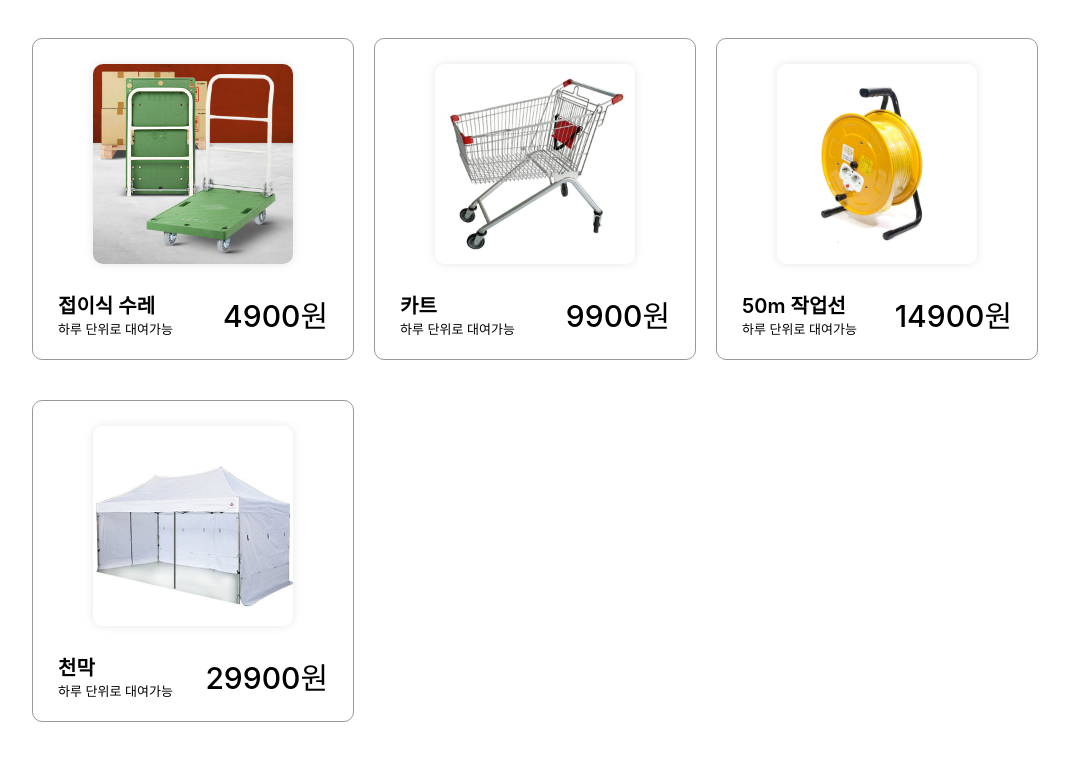
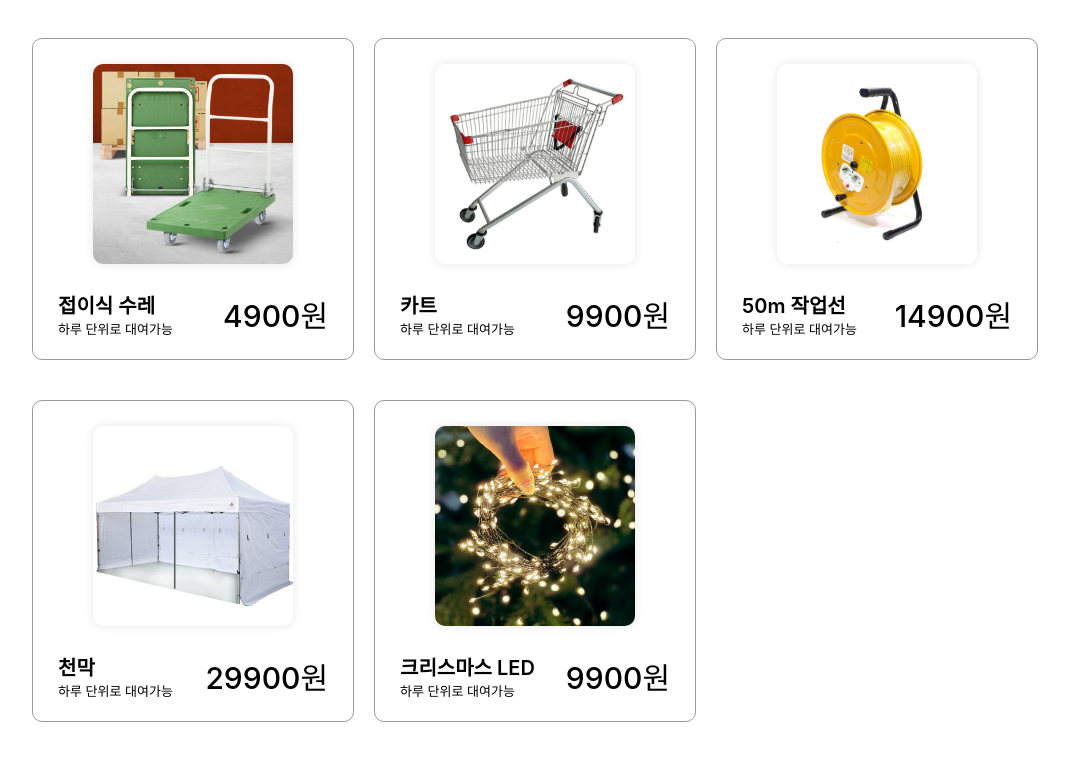
Before and after one commit to codingbird1234/HiSeoMoon_TodayRental, a React (Create React App) app: page /rental in a window 1280 px wide. Shown: the part 1056-1816 px from the top of the page, without its empty margins (108-1177 px from the left). Built offline with nearby package versions, Linux system fonts and the light colour scheme.

Commit message:
3차 완성

```diff
--- a/src/assets/products.json
+++ b/src/assets/products.json
@@ -88,5 +88,14 @@
     "address": "대구광역시 북구 대학로 80",
     "rentalCost": 29900,
     "productImage": "/images/tent.png"
+  },
+  "110": {
+    "id": 110,
+    "productName": "크리스마스 LED",
+    "rentalTermStandard": "하루",
+    "remainProduct": 30,
+    "address": "대구광역시 북구 대학로 80",
+    "rentalCost": 9900,
+    "productImage": "/images/led.png"
   }
 }
--- a/src/component/Body.js
+++ b/src/component/Body.js
@@ -8,5 +8,10 @@ export default Body;
 
 const BodyBox = styled.div`
   width: 100%;
-  height: 1500px;
+  min-height: 100%;
+  max-height: 1500px;
+  display: flex;
+  flex-direction: row;
+  justify-content: center;
+  //align-items: center;
 `;
--- a/src/page/BasicPage/index.js
+++ b/src/page/BasicPage/index.js
@@ -8,27 +8,27 @@ export default BasicPage;
 
 const BasicPageBox = styled.div`
   width: 100%;
-  height: 100%;
-  position: relative;
+  height: 1500px;
+
+  //position: relative;
   //border: 1px solid black;
-  &:before {
+  /* &:before {
     content: '';
     position: absolute;
     top: 0;
     left: 0;
     width: 100%;
-    height: 20%; /* 그라데이션 적용되는 영역의 높이를 조절 */
+    height: 20%;
     background: linear-gradient(
       to top,
       rgba(255, 255, 255, 0) 10%,
       rgba(255, 255, 255, 1) 90%
-    ); /* 그라데이션 설정 */
-  }
+    );
+  }*/
 
-  background-image: url('/images/today_rental_1.png');
+  background-image: url('/images/today_rental_3.png');
   background-size: cover;
   background-position: center;
-  background-repeat: no-repeat;
 `;
 
 // 위쪽만 투명하게 하고 싶을 때
--- a/src/page/RentalPage/component/Rental.js
+++ b/src/page/RentalPage/component/Rental.js
@@ -15,13 +15,13 @@ export default Rental;
 
 const RentalBox = styled.div`
   //width: 1000px;
-  height: 1000px;
+  height: 100%;
   //border: 1px solid black;
   display: flex;
   flex-direction: column;
   //justify-content: center;
   align-items: center;
-  //margin: 50px 0px;
+  margin-bottom: 100px;
 `;
 
 const Title = styled.h2`
```
Also changed, not shown: public/images/led.png (added), 1 other file (tests, documents, lock files or other folders).
